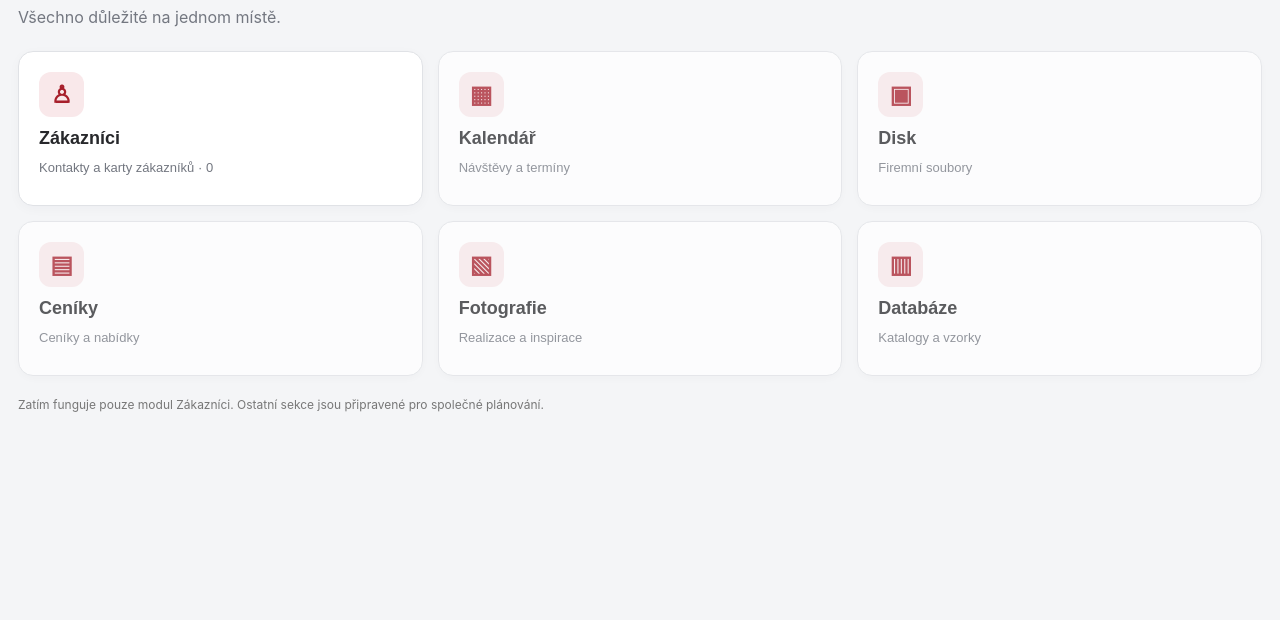
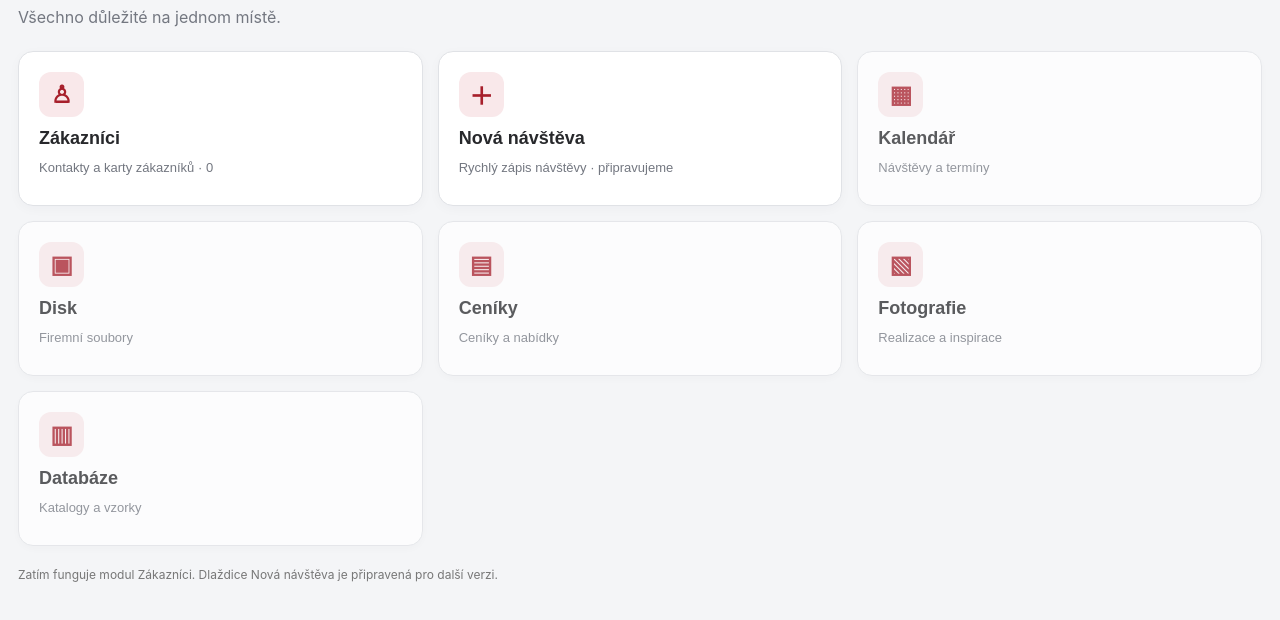
Before and after one commit to borkovecP/moje-avanti, a plain HTML site: page index.html in a window 1280 px wide. Shown: the part 120-740 px from the top of the page. Drawn offline with Linux system fonts and the light colour scheme.

Commit message:
Add files via upload

```diff
--- a/index.html
+++ b/index.html
@@ -18,12 +18,13 @@ header .brand{position:absolute;left:22px;top:13px;background:transparent;border
 <main>
 <section id="homeView"><h1>Moje AVANTI</h1><p class="lead">Všechno důležité na jednom místě.</p><div class="tiles">
 <button class="tile" id="tileCustomers"><span class="symbol">♙</span><b>Zákazníci</b><small>Kontakty a karty zákazníků · <span id="homeCount">0</span></small></button>
+<button class="tile" id="tileNewVisit"><span class="symbol">＋</span><b>Nová návštěva</b><small>Rychlý zápis návštěvy · připravujeme</small></button>
 <button class="tile placeholder" data-module="Kalendář"><span class="symbol">▦</span><b>Kalendář</b><small>Návštěvy a termíny</small></button>
 <button class="tile placeholder" data-module="Disk"><span class="symbol">▣</span><b>Disk</b><small>Firemní soubory</small></button>
 <button class="tile placeholder" data-module="Ceníky"><span class="symbol">▤</span><b>Ceníky</b><small>Ceníky a nabídky</small></button>
 <button class="tile placeholder" data-module="Fotografie"><span class="symbol">▧</span><b>Fotografie</b><small>Realizace a inspirace</small></button>
 <button class="tile placeholder" data-module="Databáze"><span class="symbol">▥</span><b>Databáze</b><small>Katalogy a vzorky</small></button>
-</div><p class="notice">Zatím funguje pouze modul Zákazníci. Ostatní sekce jsou připravené pro společné plánování.</p></section>
+</div><p class="notice">Zatím funguje modul Zákazníci. Dlaždice Nová návštěva je připravená pro další verzi.</p></section>
 <section id="listView" hidden><div class="customers-heading"><div><h1>Zákazníci <span class="muted" id="count"></span></h1><p class="muted">Adresář zákazníků</p></div><div class="view-toggle"><button id="viewRows" class="secondary active" title="Seznam">☷ Seznam</button><button id="viewTiles" class="secondary" title="Dlaždice">▦ Dlaždice</button></div></div>
 <div class="toolbar customer-toolbar"><button id="add">+ Přidat zákazníka</button><div class="toolbar-right"><button class="secondary" id="export" title="Exportovat zálohu">↓ Export</button><label class="filebutton" for="import" title="Importovat zálohu">↑ Import</label><input type="file" id="import" accept="application/json,.json"></div></div>
 <input class="search" id="search" placeholder="Hledat jméno, firmu nebo město…" aria-label="Hledat">
@@ -59,7 +60,7 @@ function detail(id){current=id;const x=data.find(v=>v.id===id);if(!x)return;$('d
 function edit(id=null){current=id;fromEdit=id?'detailView':'listView';const x=data.find(v=>v.id===id)||{};$('form').reset();for(const f of fields)$('form').elements[f].value=x[f]||'';$('formTitle').textContent=id?'Upravit zákazníka':'Nový zákazník';$('delete').hidden=!id;show('editView')}
 function backEdit(){if(fromEdit==='detailView'&&current)detail(current);else show('listView')}
 function setDetailTab(tab){document.querySelectorAll('[data-tab]').forEach(b=>{const selected=b.dataset.tab===tab;b.classList.toggle('active',selected);b.setAttribute('aria-selected',String(selected))});for(const key of ['contact','visits','samples'])$('pane-'+key).hidden=key!==tab}document.querySelectorAll('[data-tab]').forEach(b=>b.onclick=()=>setDetailTab(b.dataset.tab));
-$('brandHome').onclick=()=>show('homeView');$('navCustomers').onclick=()=>show('listView');$('viewRows').onclick=()=>setCustomerView('rows');$('viewTiles').onclick=()=>setCustomerView('tiles');function setCustomerView(v){customerView=v;$('viewRows').classList.toggle('active',v==='rows');$('viewTiles').classList.toggle('active',v==='tiles');render()}$('tileCustomers').onclick=()=>show('listView');document.querySelectorAll('[data-home]').forEach(b=>b.onclick=()=>show('homeView'));document.querySelectorAll('[data-module]').forEach(b=>b.onclick=()=>alert('Sekci '+b.dataset.module+' připravíme později. Zatím je to jen ukázka rozložení.'));
+$('brandHome').onclick=()=>show('homeView');$('navCustomers').onclick=()=>show('listView');$('viewRows').onclick=()=>setCustomerView('rows');$('viewTiles').onclick=()=>setCustomerView('tiles');function setCustomerView(v){customerView=v;$('viewRows').classList.toggle('active',v==='rows');$('viewTiles').classList.toggle('active',v==='tiles');render()}$('tileCustomers').onclick=()=>show('listView');$('tileNewVisit').onclick=()=>alert('Nová návštěva bude dostupná v další verzi. Zatím jde o přípravu dlaždice.');document.querySelectorAll('[data-home]').forEach(b=>b.onclick=()=>show('homeView'));document.querySelectorAll('[data-module]').forEach(b=>b.onclick=()=>alert('Sekci '+b.dataset.module+' připravíme později. Zatím je to jen ukázka rozložení.'));
 $('add').onclick=()=>edit();$('detailBack').onclick=()=>show('listView');$('detailEdit').onclick=()=>edit(current);$('editBack').onclick=backEdit;$('cancel').onclick=backEdit;$('search').oninput=render;
 $('form').onsubmit=e=>{e.preventDefault();const obj={id:current||('c_'+Date.now()+'_'+Math.random().toString(36).slice(2))};for(const f of fields)obj[f]=$('form').elements[f].value.trim();if(!obj.person&&!obj.company){alert('Vyplň jméno zákazníka nebo firmu.');return}if(current){const i=data.findIndex(x=>x.id===current);if(i<0)return;data[i]=obj}else data.push(obj);if(save()){if(current)detail(current);else show('listView')}};
 $('delete').onclick=()=>{if(!current||!confirm('Opravdu smazat tohoto zákazníka?'))return;data=data.filter(x=>x.id!==current);if(save())show('listView')};
--- a/sw.js
+++ b/sw.js
@@ -1 +1 @@
-const CACHE='moje-avanti-v08';const ASSETS=['./','./index.html','./manifest.webmanifest','./icon.svg'];self.addEventListener('install',e=>{e.waitUntil(caches.open(CACHE).then(c=>c.addAll(ASSETS)).then(()=>self.skipWaiting()))});self.addEventListener('activate',e=>{e.waitUntil(caches.keys().then(keys=>Promise.all(keys.filter(k=>k.startsWith('moje-avanti-')&&k!==CACHE).map(k=>caches.delete(k)))).then(()=>self.clients.claim()))});self.addEventListener('fetch',e=>{if(e.request.method!=='GET'||new URL(e.request.url).origin!==self.location.origin)return;e.respondWith(fetch(e.request).then(r=>{if(r.ok){const copy=r.clone();caches.open(CACHE).then(c=>c.put(e.request,copy))}return r}).catch(()=>caches.match(e.request).then(r=>r||caches.match('./index.html'))))});
+const CACHE='moje-avanti-v09';const ASSETS=['./','./index.html','./manifest.webmanifest','./icon.svg'];self.addEventListener('install',e=>{e.waitUntil(caches.open(CACHE).then(c=>c.addAll(ASSETS)).then(()=>self.skipWaiting()))});self.addEventListener('activate',e=>{e.waitUntil(caches.keys().then(keys=>Promise.all(keys.filter(k=>k.startsWith('moje-avanti-')&&k!==CACHE).map(k=>caches.delete(k)))).then(()=>self.clients.claim()))});self.addEventListener('fetch',e=>{if(e.request.method!=='GET'||new URL(e.request.url).origin!==self.location.origin)return;e.respondWith(fetch(e.request).then(r=>{if(r.ok){const copy=r.clone();caches.open(CACHE).then(c=>c.put(e.request,copy))}return r}).catch(()=>caches.match(e.request).then(r=>r||caches.match('./index.html'))))});
```
